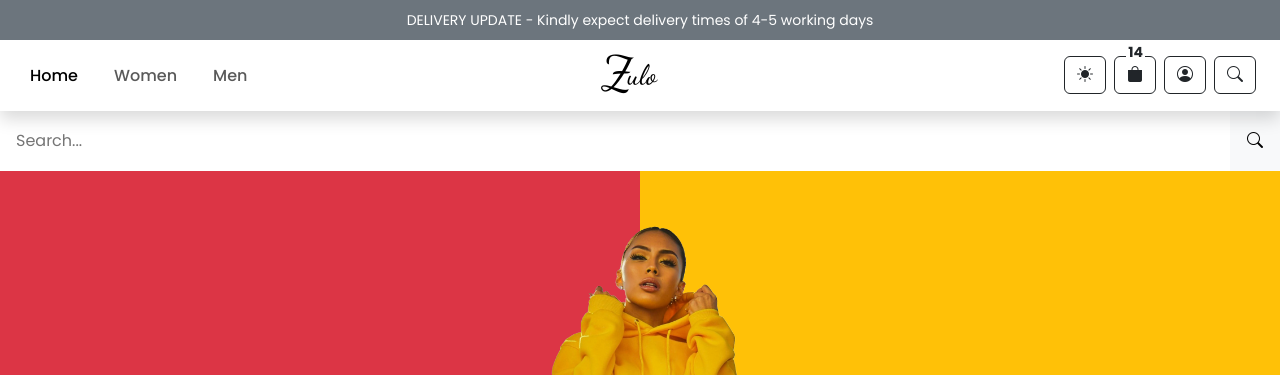
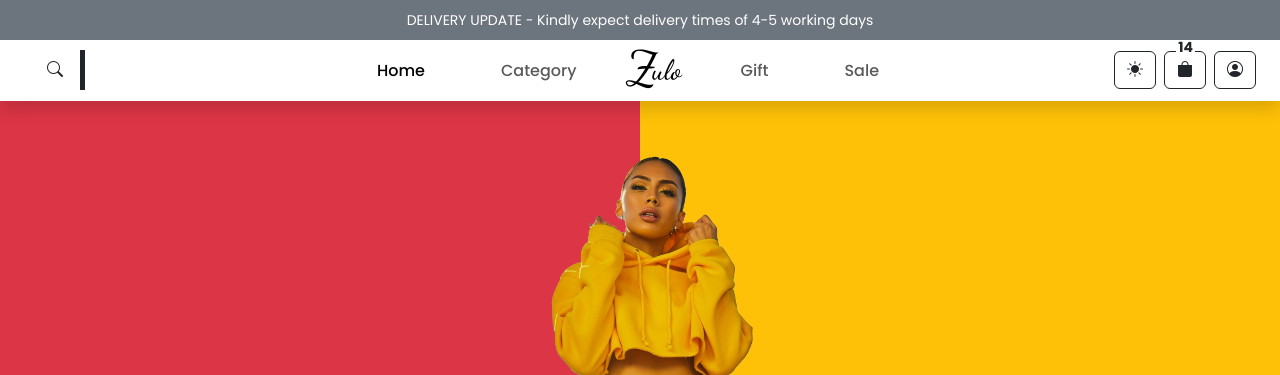
Before and after one commit to dimuthx353/zulo, a PHP site: page / in a window 1280 px wide. Shown: the top 375 px of the page. Run offline with PHP 8.4, Linux system fonts and the light colour scheme; style sheets or scripts are compiled from the project's sources; some libraries are stand-ins or nearby versions; some web fonts are replaced.

Commit message:
navigation-done

```diff
--- a/css/darkmode.css
+++ b/css/darkmode.css
@@ -1,5 +1,12 @@
 html[data-bs-theme=dark] nav {
   background-color: #212529 !important;
+}
+html[data-bs-theme=dark] nav .search-bar {
+  border-left: 5px solid #fff !important;
+}
+html[data-bs-theme=dark] nav .search-btn button {
+  background-color: #212529 !important;
+  color: #fff !important;
 }
 html[data-bs-theme=dark] nav ul li .nav-link::before {
   border-color: #fff;
@@ -14,16 +21,4 @@ html[data-bs-theme=dark] nav .control-center button:hover {
 }
 html[data-bs-theme=dark] nav .cart-items {
   background-color: #212529 !important;
-}
-html[data-bs-theme=dark] .search-div input {
-  color: #f8f9fa !important;
-}
-html[data-bs-theme=dark] .search-div .search-btn {
-  background-color: #212529 !important;
-}
-html[data-bs-theme=dark] .search-div .search-btn:hover {
-  background-color: #fff !important;
-}
-html[data-bs-theme=dark] .search-div .search-btn:hover i {
-  color: #212529;
 }/*# sourceMappingURL=darkmode.css.map */
--- a/css/nav.css
+++ b/css/nav.css
@@ -1,5 +1,20 @@
+nav .activeSearch.search-bar {
+  transition: background-color 0.5s ease-in;
+  background-color: #f8f9fa;
+}
+nav .search-bar {
+  width: 5px;
+  opacity: 1;
+  transition: width 0.6s ease;
+  border-left: 5px solid #212529 !important;
+}
+nav .search-bar.activeSearch {
+  opacity: 1;
+  width: 300px;
+  transition: width 0.6s ease;
+}
 nav ul li {
-  margin: 0px 10px;
+  margin: 0px 30px;
 }
 nav ul li .nav-link {
   position: relative;
@@ -41,37 +56,4 @@ nav .cart-items {
   font-weight: bold;
   background-color: #fff;
   padding: 0px 2px;
-}
-
-.search-div {
-  height: 0px;
-  transition: height 0.3s ease;
-  padding: 0;
-}
-.search-div.d-block {
-  height: 60px;
-  transition: height 0.3s ease;
-}
-.search-div .search-btn-div {
-  height: 60px;
-}
-.search-div .search-btn {
-  border: none;
-  outline: none;
-  width: 50px;
-  display: flex;
-  justify-content: center;
-  align-items: center;
-  background-color: inherit;
-}
-.search-div .search-btn:hover {
-  transition: background-color 0.5s ease-in;
-  background-color: #212529 !important;
-}
-.search-div .search-btn i {
-  color: inherit;
-  transition: color 0.5s ease-in;
-}
-.search-div .search-btn:hover i {
-  color: #f8f9fa;
 }/*# sourceMappingURL=nav.css.map */
--- a/index.html
+++ b/index.html
@@ -1,38 +1,27 @@
 <!DOCTYPE html>
 <html lang="en" data-bs-theme="light">
+
 <head>
   <meta charset="utf-8" />
   <meta name="viewport" content="width=device-width, initial-scale=1" />
   <title>Zulo|HOME</title>
-    <link
-      href="https://cdn.jsdelivr.net/npm/bootstrap@5.3.3/dist/css/bootstrap.min.css"
-      rel="stylesheet"
-      integrity="sha384-QWTKZyjpPEjISv5WaRU9OFeRpok6YctnYmDr5pNlyT2bRjXh0JMhjY6hW+ALEwIH"
-      crossorigin="anonymous"
-    />
+  <link href="https://cdn.jsdelivr.net/npm/bootstrap@5.3.3/dist/css/bootstrap.min.css" rel="stylesheet"
+    integrity="sha384-QWTKZyjpPEjISv5WaRU9OFeRpok6YctnYmDr5pNlyT2bRjXh0JMhjY6hW+ALEwIH" crossorigin="anonymous" />
 
-    <link
-      rel="stylesheet"
-      href="https://cdnjs.cloudflare.com/ajax/libs/font-awesome/6.6.0/css/all.min.css"
+  <link rel="stylesheet" href="https://cdnjs.cloudflare.com/ajax/libs/font-awesome/6.6.0/css/all.min.css"
     integrity="sha512-Kc323vGBEqzTmouAECnVceyQqyqdsSiqLQISBL29aUW4U/M7pSPA/gEUZQqv1cwx4OnYxTxve5UMg5GT6L4JJg=="
-      crossorigin="anonymous"
-    />
+    crossorigin="anonymous" />
 
   <link rel="stylesheet" href="./css/reset.css" />
   <link rel="stylesheet" href="./css/darkmode.css" />
   <link rel="stylesheet" href="./css/index.css" />
   <link rel="stylesheet" href="./css/nav.css" />
 </head>
+
 <body class="bg-white">
-    <div
-      class="bg-secondary text-white d-flex justify-content-center align-content-center"
-    >
+  <div class="bg-secondary text-white d-flex justify-content-center align-content-center">
     <div class="container">
-        <div
-          id="carouselContent"
-          class="carousel slide"
-          data-bs-ride="carousel"
-        >
+      <div id="carouselContent" class="carousel slide" data-bs-ride="carousel">
         <div class="carousel-inner" role="listbox">
           <div class="carousel-item active text-center p-2">
             <small class="text-white">
@@ -53,56 +42,54 @@
 
   <div class="container-fluid m-0 p-0 full-body d-flex flex-column">
     <div class="container-fluid p-0 navigation">
-        <nav
-          class="navbar navbar-expand-lg bg-body-light shadow p-0 sticky-top navbar-inverse"
-        >
+      <nav class="navbar navbar-expand-lg bg-body-light shadow p-0 sticky-top navbar-inverse">
         <div class="container-fluid p-0 d-flex">
-            <div class="row p-0 m-0 col-5">
+          <div class="col-3 row">
             <div>
-                <button
-                  class="navbar-toggler"
-                  type="button"
-                  data-bs-toggle="collapse"
-                  data-bs-target="#navbarSupportedContent"
-                  aria-controls="navbarSupportedContent"
-                  aria-expanded="false"
-                  aria-label="Toggle navigation"
-                >
+              <button class="navbar-toggler" type="button" data-bs-toggle="collapse"
+                data-bs-target="#navbarSupportedContent" aria-controls="navbarSupportedContent" aria-expanded="false"
+                aria-label="Toggle navigation">
                 <span class="navbar-toggler-icon"></span>
               </button>
-                <div
-                  class="collapse navbar-collapse"
-                  id="navbarSupportedContent"
-                >
-                  <ul
-                    class="navbar-nav me-auto mb-2 mb-lg-0 flex-grow-1 justify-content-start h6"
-                  >
-                    <li class="nav-item">
-                      <a class="nav-link active" aria-current="page" href="#"
-                        >Home</a
-                      >
-                    </li>
-                    <li class="nav-item">
-                      <a class="nav-link" href="#">Women</a>
-                    </li>
-                    <li class="nav-item">
-                      <a class="nav-link" href="#">Men</a>
+              <div class="collapse navbar-collapse" id="navbarSupportedContent">
+                <ul class="navbar-nav">
+                  <li class="nav-item d-flex justify-content-center align-items-center position-relative">
+                    <div onclick="searchToggle()" class="h-100 d-flex justify-content-center search-btn">
+                      <button class="btn bg-white" data-toggle="tooltip" data-placement="top" title="Search"
+                        style="width: 50px">
+                        <i class="bi bi-search"></i>
+                      </button>
+                    </div>
+                    <input type="search" class=" p-2 text-black search-bar" id="search-bar" placeholder="Search..." />
                   </li>
                 </ul>
               </div>
             </div>
           </div>
-            <div
-              class="d-flex align-items-center col-2 justify-content-center align-items-center"
-            >
-              <a class="navbar-brand" href="#">
-                <span class="display-5 z-text">Z</span
-                ><span class="ulo-text h3">ulo</span>
+          <div class="col-6 d-flex align-items-center">
+            <ul class="navbar-nav me-auto mb-2 mb-lg-0 h6 justify-content-end flex-grow-1">
+              <li class="nav-item">
+                <a class="nav-link active" aria-current="page" href="#">Home</a>
+              </li>
+              <li class="nav-item">
+                <a class="nav-link" href="#">Category</a>
+              </li>
+            </ul>
+            <div class=" ">
+              <a class="navbar-brand w-100" href="#">
+                <span class="display-5 z-text"> &nbsp;Z</span><span class="ulo-text h3">ulo</span>
               </a>
             </div>
-            <div
-              class="col-5 d-flex justify-content-end align-items-center pe-4"
-            >
+            <ul class="navbar-nav me-auto mb-2 mb-lg-0 justify-content-start h6 flex-grow-1 ">
+              <li class="nav-item">
+                <a class="nav-link" href="#">Gift</a>
+              </li>
+              <li class="nav-item">
+                <a class="nav-link" href="#">Sale</a>
+              </li>
+            </ul>
+          </div>
+          <div class="col-3 d-flex justify-content-end align-items-center pe-4 ">
             <div class="d-flex justify-content-end gap-2 ms-2 control-center">
               <div onclick="activeDarkMode()">
                 <button class="btn btn-outline-dark" id="switch-mode">
@@ -112,12 +99,7 @@
               </div>
               <div>
                 <a href="">
-                    <button
-                      class="btn btn-outline-dark cart-btn"
-                      data-toggle="tooltip"
-                      data-placement="top"
-                      title="cart"
-                    >
+                  <button class="btn btn-outline-dark cart-btn" data-toggle="tooltip" data-placement="top" title="cart">
                     <i class="bi bi-bag-fill"></i>
                     <span class="cart-items">14</span>
                   </button>
@@ -125,48 +107,15 @@
               </div>
               <div>
                 <a href="">
-                    <button
-                      class="btn btn-outline-dark"
-                      data-toggle="tooltip"
-                      data-placement="top"
-                      title="profile"
-                    >
+                  <button class="btn btn-outline-dark" data-toggle="tooltip" data-placement="top" title="profile">
                     <i class="bi bi-person-circle"></i>
                   </button>
                 </a>
-                </div>
-                <div onclick="searchToggle()">
-                  <button
-                    class="btn btn-outline-dark"
-                    data-toggle="tooltip"
-                    data-placement="top"
-                    title="Search"
-                  >
-                    <i class="bi bi-search"></i>
-                  </button>
               </div>
             </div>
           </div>
         </div>
       </nav>
-        <div class="bg-light search-div d-block">
-          <form class="bg-light">
-            <div class="d-flex">
-              <input
-                type="search"
-                class="p-3 text-black flex-grow-1"
-                id="exampleInputEmail1"
-                aria-describedby="emailHelp"
-                placeholder="Search..."
-              />
-              <div class="d-flex justify-content-center search-btn-div">
-                <button type="button" class="search-btn bg-light">
-                  <i class="bi bi-search"></i>
-                </button>
-              </div>
-            </div>
-          </form>
-        </div>
     </div>
     <div class="container-fluid new-fashion p-0 m-0 flex-grow-1">
       <div class="d-flex flex-wrap">
@@ -184,8 +133,7 @@
 
         <div class="col-6 bg-warning div-two">
           <h1 class="display-1 text-white">
-              <span>A</span><span>S</span><span>H</span><span>I</span
-              ><span>O</span><span>N</span>
+            <span>A</span><span>S</span><span>H</span><span>I</span><span>O</span><span>N</span>
           </h1>
           <div class="buy-btn">
             <button type="button" class="btn btn-outline-danger text-dark">
@@ -201,49 +149,20 @@
   <section class="trusted-brands">
     <div class="container-fluid">
       <div class="brand-container">
-          <img
-            src="https://img.logo.dev/Prada.com?token=pk_CxZ_18mkTfacSXZv3gB7og"
-            alt="Brand 1"
-            class="brand-logo"
-          />
-          <img
-            src="https://img.logo.dev/adidas.com?token=pk_CxZ_18mkTfacSXZv3gB7og"
-            alt="Brand 2"
-            class="brand-logo"
-          />
-          <img
-            src="https://img.logo.dev/next.co.uk?token=pk_CxZ_18mkTfacSXZv3gB7og"
-            alt="Brand 3"
-            class="brand-logo"
-          />
-          <img
-            src="https://img.logo.dev/converse.com?token=pk_CxZ_18mkTfacSXZv3gB7og"
-            alt="Brand 4"
-            class="brand-logo"
-          />
-          <img
-            src="https://img.logo.dev/dior.com?token=pk_CxZ_18mkTfacSXZv3gB7og"
-            alt="Brand 5"
-            class="brand-logo"
-          />
-          <img
-            src="https://img.logo.dev/sablecard.com?token=pk_CxZ_18mkTfacSXZv3gB7og"
-            alt="Brand 6"
-            class="brand-logo"
-          />
+        <img src="https://img.logo.dev/Prada.com?token=pk_CxZ_18mkTfacSXZv3gB7og" alt="Brand 1" class="brand-logo" />
+        <img src="https://img.logo.dev/adidas.com?token=pk_CxZ_18mkTfacSXZv3gB7og" alt="Brand 2" class="brand-logo" />
+        <img src="https://img.logo.dev/next.co.uk?token=pk_CxZ_18mkTfacSXZv3gB7og" alt="Brand 3" class="brand-logo" />
+        <img src="https://img.logo.dev/converse.com?token=pk_CxZ_18mkTfacSXZv3gB7og" alt="Brand 4" class="brand-logo" />
+        <img src="https://img.logo.dev/dior.com?token=pk_CxZ_18mkTfacSXZv3gB7og" alt="Brand 5" class="brand-logo" />
+        <img src="https://img.logo.dev/sablecard.com?token=pk_CxZ_18mkTfacSXZv3gB7og" alt="Brand 6"
+          class="brand-logo" />
 
-          <img
-            src="https://img.logo.dev/carbon38.com?token=pk_CxZ_18mkTfacSXZv3gB7og"
-            alt="Brand 2"
-            class="brand-logo"
-          />
+        <img src="https://img.logo.dev/carbon38.com?token=pk_CxZ_18mkTfacSXZv3gB7og" alt="Brand 2" class="brand-logo" />
       </div>
     </div>
   </section>
 
-    <div
-      class="container-fluid border border-danger d-flex justify-content-between"
-    >
+  <div class="container-fluid border border-danger d-flex justify-content-between">
     <div class="col-4 h-100 border border-warning bg-primary">
       <img src="./assets/img/w01.jpg" alt="" class="w-100" />
     </div>
@@ -255,11 +174,10 @@
     </div>
   </div>
 
-    <script
-      src="https://cdn.jsdelivr.net/npm/bootstrap@5.3.3/dist/js/bootstrap.bundle.min.js"
+  <script src="https://cdn.jsdelivr.net/npm/bootstrap@5.3.3/dist/js/bootstrap.bundle.min.js"
     integrity="sha384-YvpcrYf0tY3lHB60NNkmXc5s9fDVZLESaAA55NDzOxhy9GkcIdslK1eN7N6jIeHz"
-      crossorigin="anonymous"
-    ></script>
+    crossorigin="anonymous"></script>
   <script src="./js/index.js"></script>
 </body>
+
 </html>
--- a/js/index.js
+++ b/js/index.js
@@ -51,9 +51,9 @@ const myCarouselElement = document.querySelector(
 
 const carousel = new bootstrap.Carousel(myCarouselElement, {
   interval: 30000,
-  touch: false,
+  touch: false
 });
 
 function searchToggle() {
-  document.querySelector('.search-div').classList.toggle('d-block');
+  document.querySelector('#search-bar').classList.toggle('activeSearch');
 }
--- a/scss/darkmode.scss
+++ b/scss/darkmode.scss
@@ -4,6 +4,17 @@
 html[data-bs-theme='dark'] {
   nav {
     background-color: $dark !important;
+
+    .search-bar {
+      border-left: 5px solid $white !important;
+    }
+
+    .search-btn {
+      button {
+        background-color: $dark !important;
+        color: $white !important;
+      }
+    }
 
     ul {
       li {
@@ -31,22 +42,4 @@ html[data-bs-theme='dark'] {
       background-color: $dark !important;
     }
   }
-
-  .search-div {
-    input {
-      color: $light !important;
-    }
-
-    .search-btn {
-      background-color: $dark !important;
-
-      &:hover {
-        background-color: #fff !important;
-      }
-
-      &:hover i {
-        color: $dark;
-      }
-    }
-  }
 }
--- a/scss/nav.scss
+++ b/scss/nav.scss
@@ -3,9 +3,29 @@
 @import '../node_modules/bootstrap/scss/variables';
 
 nav {
+  .activeSearch {
+    &.search-bar {
+      transition: background-color 0.5s ease-in;
+      background-color: $light;
+    }
+  }
+
+  .search-bar {
+    width: 5px;
+    opacity: 1;
+    transition: width 0.6s ease;
+    border-left: 5px solid $dark !important;
+
+    &.activeSearch {
+      opacity: 1;
+      width: 300px;
+      transition: width 0.6s ease;
+    }
+  }
+
   ul {
     li {
-      margin: 0px 10px;
+      margin: 0px 30px;
 
       .nav-link {
         position: relative;
@@ -59,42 +79,3 @@ nav {
     padding: 0px 2px;
   }
 }
-
-.search-div {
-  height: 0px;
-  transition: height 0.3s ease;
-  padding: 0;
-
-  &.d-block {
-    height: 60px;
-    transition: height 0.3s ease;
-  }
-
-  .search-btn-div {
-    height: 60px;
-  }
-
-  .search-btn {
-    border: none;
-    outline: none;
-    width: 50px;
-    display: flex;
-    justify-content: center;
-    align-items: center;
-    background-color: inherit;
-
-    &:hover {
-      transition: background-color 0.5s ease-in;
-      background-color: $dark !important;
-    }
-
-    i {
-      color: inherit;
-      transition: color 0.5s ease-in;
-    }
-
-    &:hover i {
-      color: $light;
-    }
-  }
-}
```
Also changed, not shown: 2 other files. Lines whose indentation alone changed are shown as unchanged.
